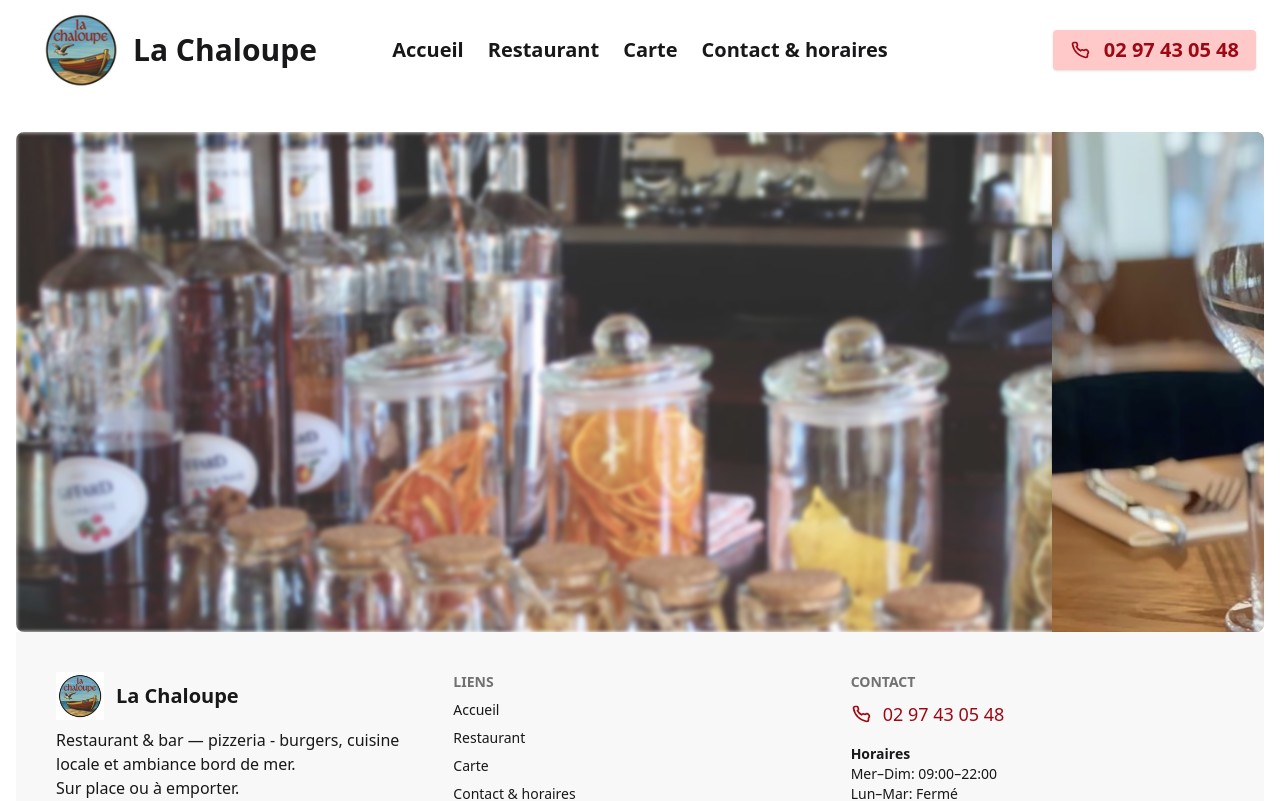
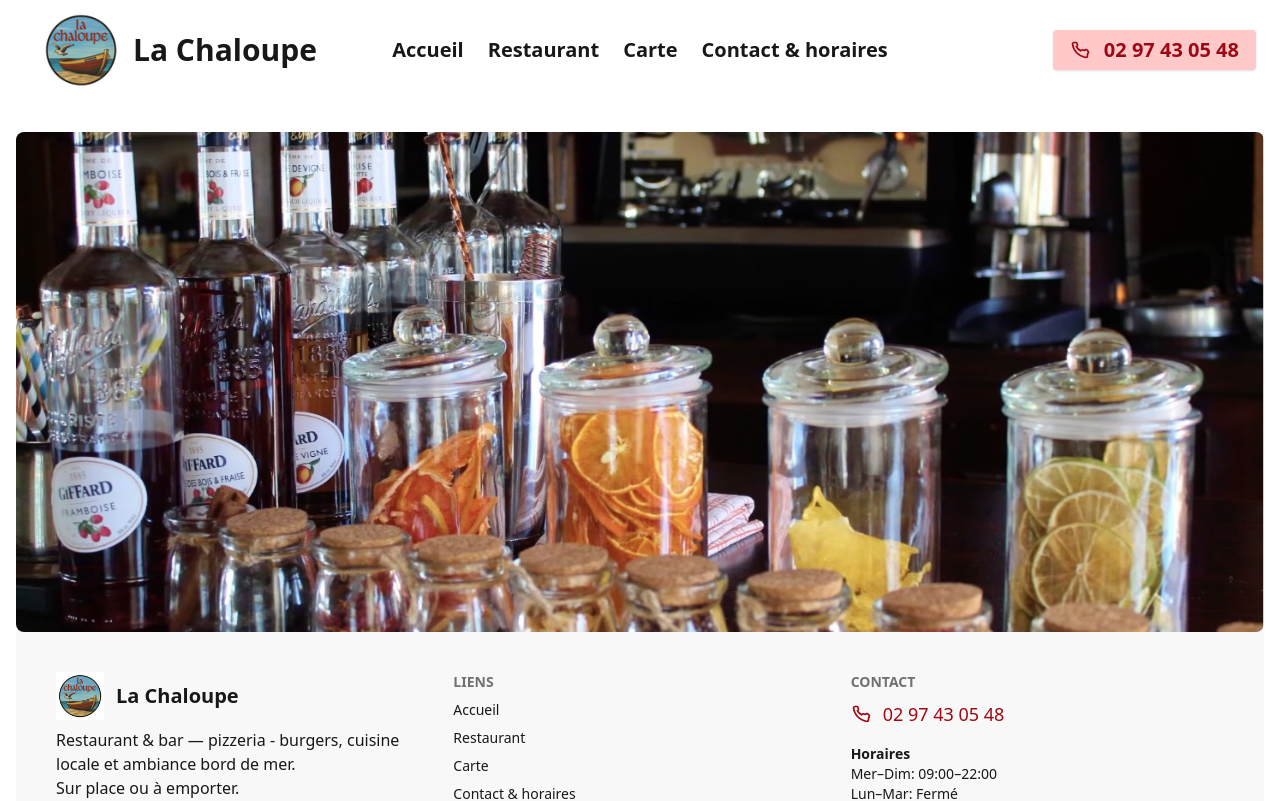
Before and after one commit to AlanGdev/chaloupe, a Next.js app: page / in a window 1280 px wide. Shown: the top 801 px of the page. Built offline with nearby package versions, Linux system fonts and the light colour scheme.

Commit message:
transition modifiée, l'image suivante pousse la précédente vers le gauvhe

```diff
--- a/src/components/Section1Accueil/index.jsx
+++ b/src/components/Section1Accueil/index.jsx
@@ -14,7 +14,7 @@ export function Section1Accueil() {
     []
   );
 
-  const HOLD_MS = 2000;     // 2s fixe
+  const HOLD_MS = 2500;     // 2.5s fixe
   const TRANSITION_MS = 700; // flou + slide
   const TOTAL_MS = HOLD_MS + TRANSITION_MS;
 
@@ -65,12 +65,11 @@ export function Section1Accueil() {
       },
     },
     exit: (dir) => ({
-      x: "0%",
-      opacity: 0,
-      filter: "blur(12px)",
+      x: dir === 1 ? "-100%" : "100%",
+      opacity: 1,
+      filter: "blur(8px)",
       transition: {
-        duration: TRANSITION_MS / 1000,
-        ease: "easeInOut",
+        x: { duration: TRANSITION_MS / 1000, ease: "easeInOut" },
       },
     }),
   };
```
